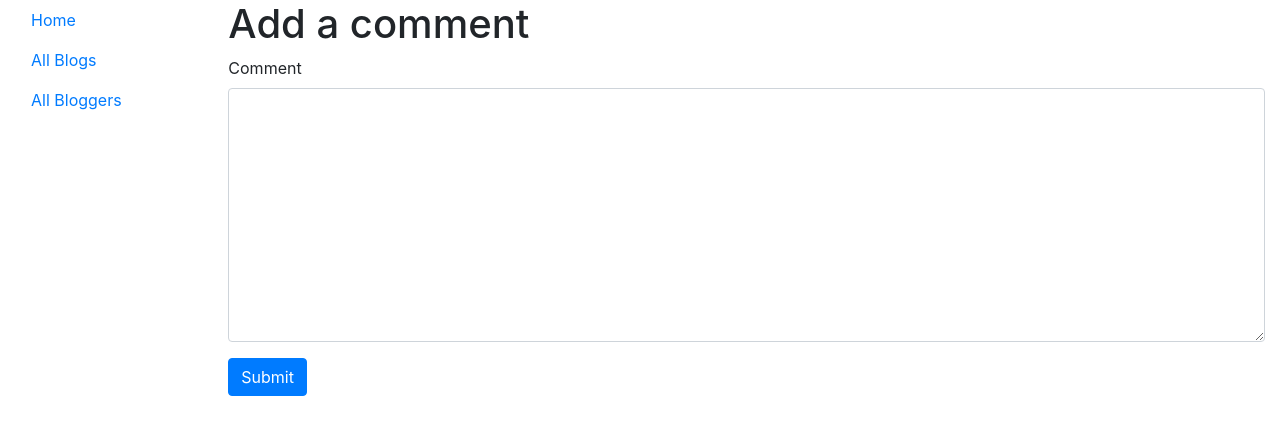
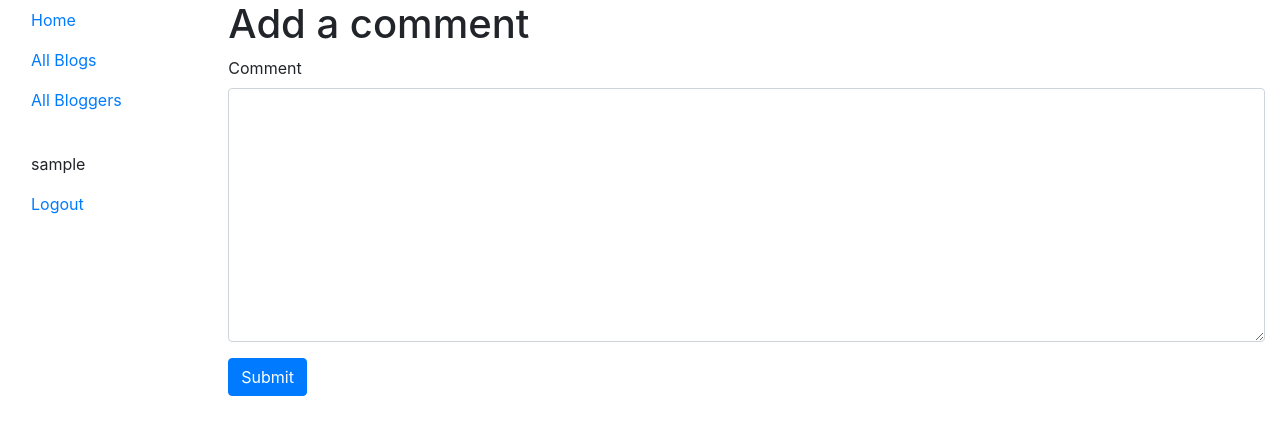
Before and after one commit to lafferjm/diyblog_flask, a Flask app: page /blog/1/create in a window 1280 px wide. Shown: the top 435 px of the page. Run offline with Flask 2, Linux system fonts and the light colour scheme; the visitor is signed in with stand-in values (Sample User, id 1); data comes from the database, SQL or seed files in the repository; some libraries are stand-ins or nearby versions.

Commit message:
login logout links

```diff
--- a/diyblog/templates/base.html
+++ b/diyblog/templates/base.html
@@ -22,6 +22,15 @@
                     <a class="nav-link" href="{{ url_for('blog.blog_author_list') }}">All Bloggers</a>
                 </nav>
                 <br>
+                <nav>
+                    {% if current_user.is_authenticated %}
+                        <a class="nav-link">{{ current_user.username }}</a>
+                        <a class="nav-link" href="{{ url_for('user.logout') }}">Logout</a>
+                    {% else %}
+                        <a class="nav-link" href="{{ url_for('user.login', next=request.path) }}">Login</a>
+                    {% endif %}
+                </nav>
+                <br>
             </div>
             <div class="col-sm-10">
                 {% block content %}{% endblock %}
```
